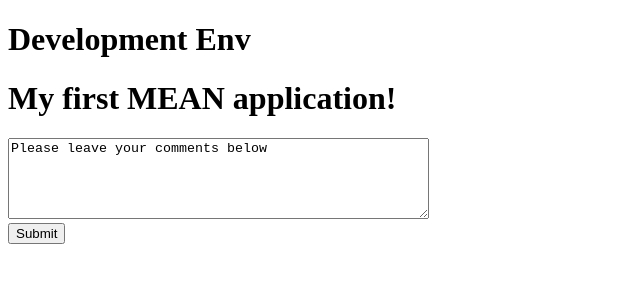
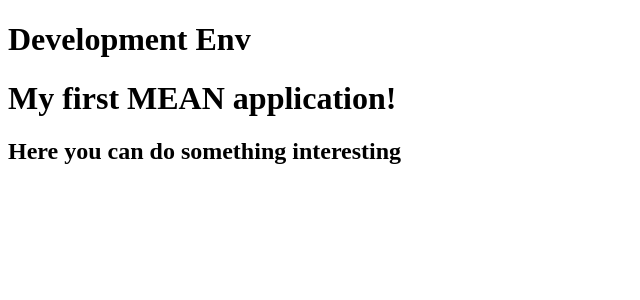
Before and after one commit to zhongw117/mean-project, an Angular app: page / in a window 1280 px wide. Shown: the top 300 px of the page, without its empty margins (0-640 px from the left). Built offline with nearby package versions, Linux system fonts and the light colour scheme.

Commit message:
Revert "Add alert messsage on text area"

```diff
--- a/src/app/posts/post/post-create.component.html
+++ b/src/app/posts/post/post-create.component.html
@@ -1,4 +1,2 @@
 <h1>My first MEAN application!</h1>
-<textarea rows="5" cols="50">Please leave your comments below</textarea>
-<br>
-<button (click)='onAddComment()'>Submit</button>
+<h2>Here you can do something interesting</h2>
--- a/src/app/posts/post/post-create.component.ts
+++ b/src/app/posts/post/post-create.component.ts
@@ -5,7 +5,5 @@
   templateUrl: './post-create.component.html'
 })
 export class PostCreateComponent {
-  onAddComment() {
-    alert("Your comments was saved already!");
-  }
+
 }
```
